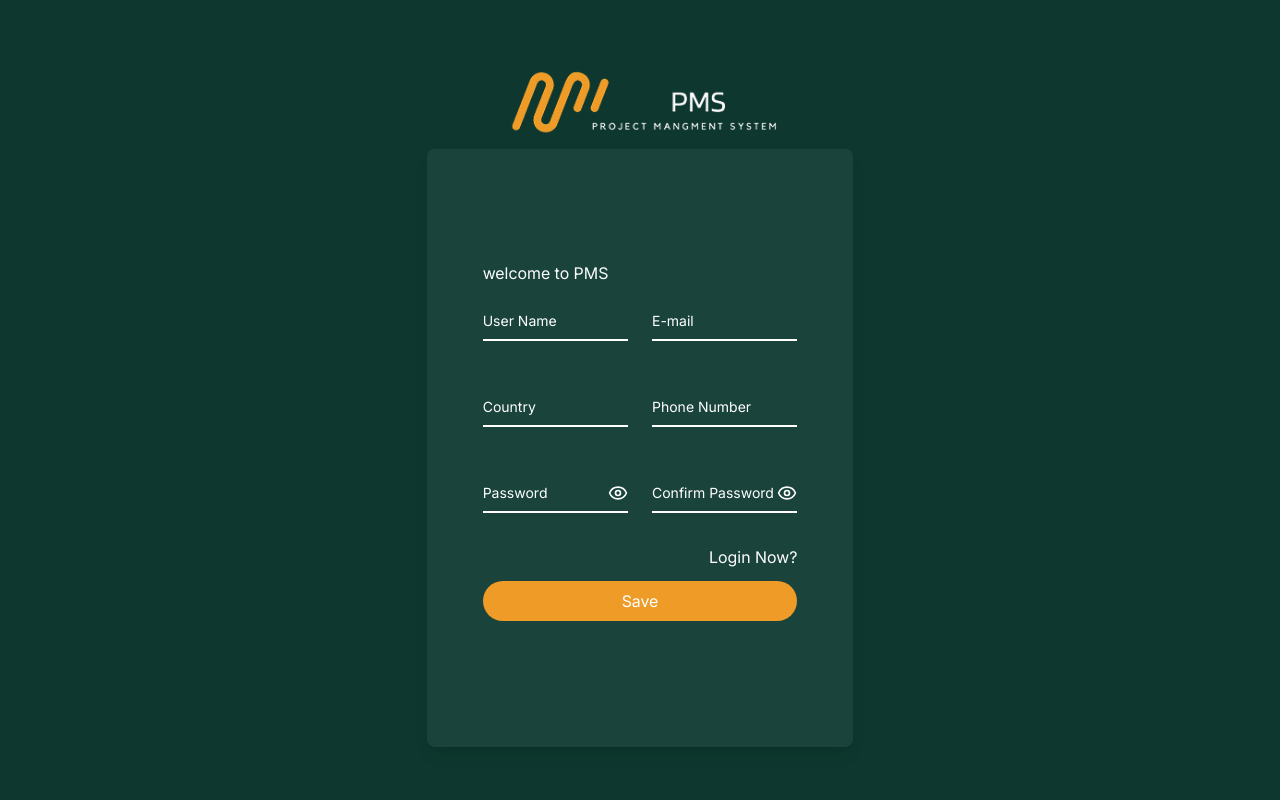
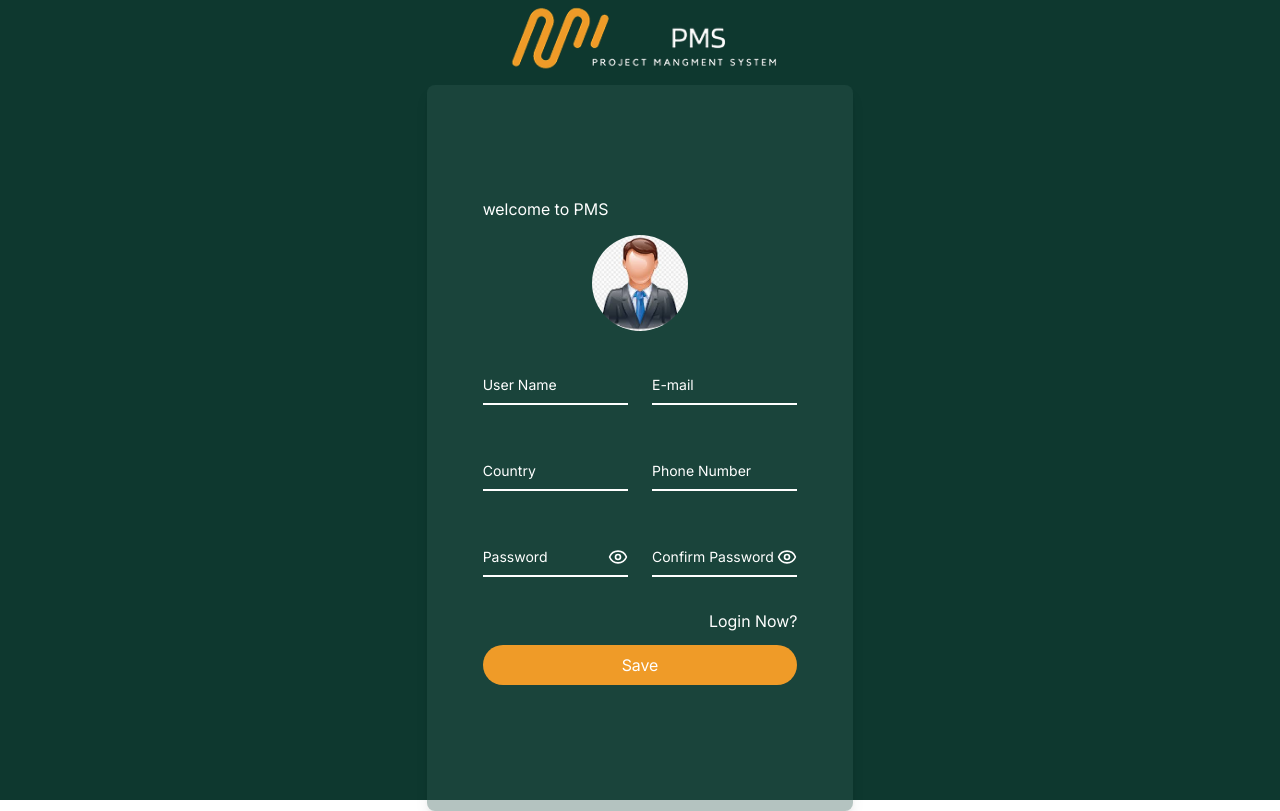
Before and after one commit to mohamedfowzey/project-management-system, a React (Vite) app: page /register in a window 1280 px wide. Built offline with nearby package versions, Linux system fonts and the light colour scheme.

Commit message:
Register image handle

```diff
--- a/src/Modules/Athentication/Register/Register.tsx
+++ b/src/Modules/Athentication/Register/Register.tsx
@@ -5,7 +5,7 @@ import { Link, useNavigate } from "react-router-dom";
 import { toast } from "react-toastify";
 import CustomInput from "../../Shared/CustomInput/CustomInput";
 import CustomButton from "../../Shared/CustomButton/CustomButton";
-
+import noUserImg from "../../../assets/Images/noDataUser.jpg";
 export interface RegisterData {
   userName: string;
   email: string;
@@ -45,6 +45,13 @@ export default function Register() {
   return (
     <>
       <form className="my-3.5" onSubmit={handleSubmit(onsubmit)}>
+        <div className="text-center rounded-full w-24 h-24 mx-auto mb-8">
+          <img
+            className="mx-auto  w-24 h-24 rounded-full "
+            src={noUserImg}
+            alt="No User"
+          />
+        </div>
         <div className="grid grid-cols-1 md:grid-cols-2 gap-6">
           <CustomInput
             register={register("userName", {
```
Also changed, not shown: src/assets/Images/noDataUser.jpg (added).
